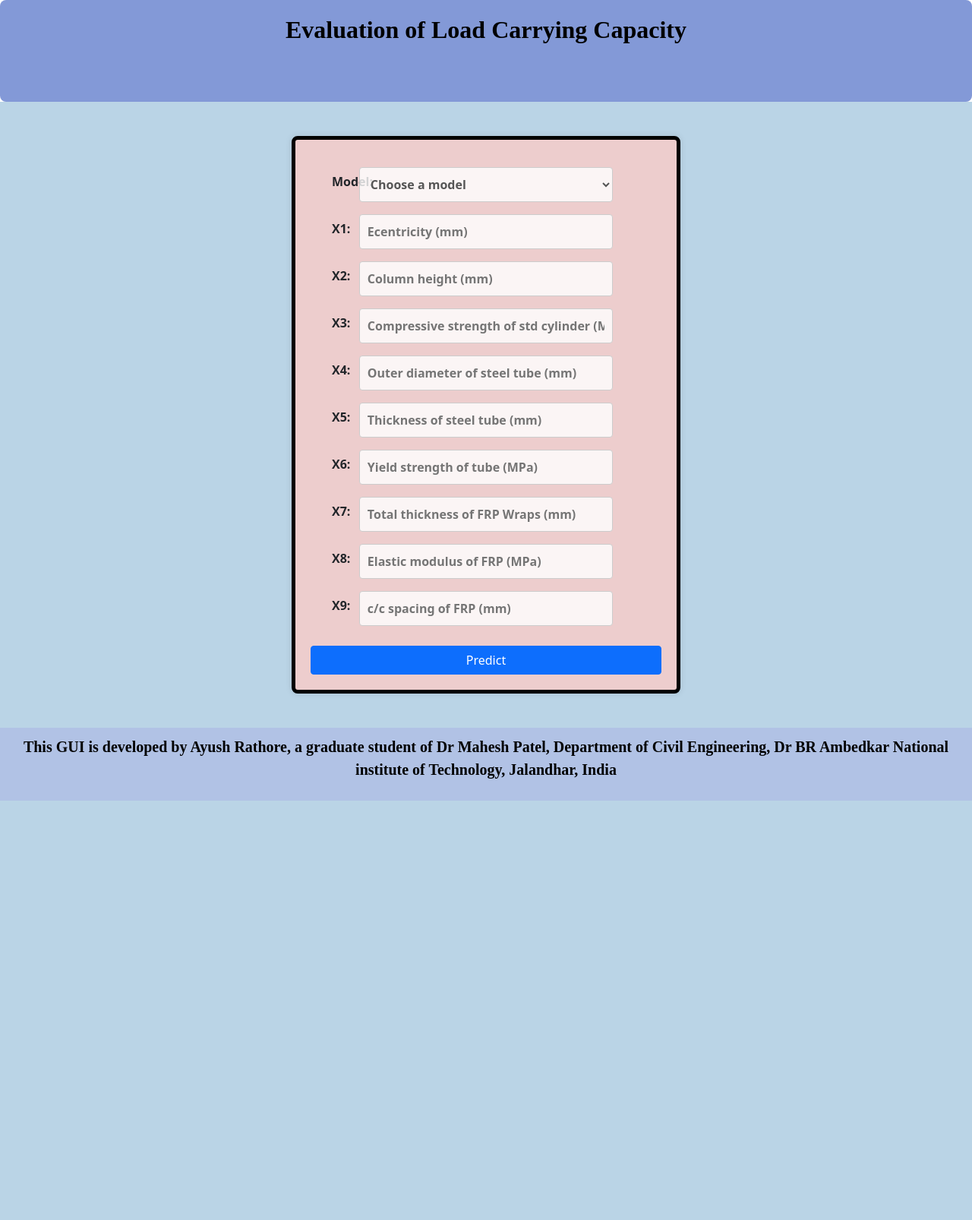
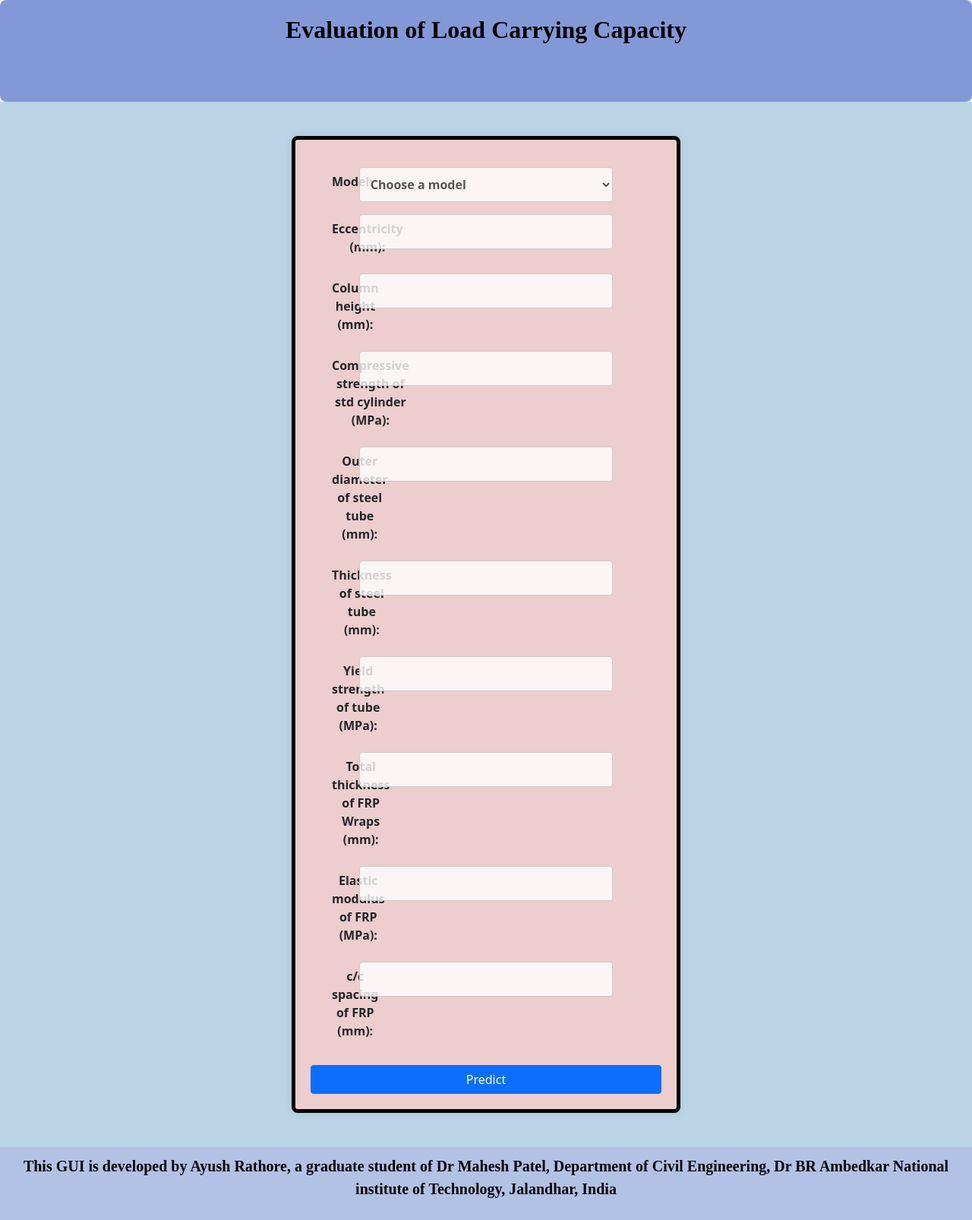
Before and after one commit to ayushrathore111/loadpredictor, a Flask app: template templates/temp.html in a window 1280 px wide. Shown: the whole page at 76% size. Before the commit the page ends 1054 px from the top, so only its background shows below. Run offline with Flask 3, Linux system fonts and the light colour scheme; the template is opened without the code that fills it, so the values that code supplies are empty; parts of the project's set-up code (start-up, migrations or seed data) failed here and were passed over.

Commit message:
Update temp.html

```diff
--- a/templates/temp.html
+++ b/templates/temp.html
@@ -43,77 +43,77 @@
                             </select>
                     </div>
                 </div>
-                <div class="row m-3">
+               <div class="row m-3">
                     <div class="col-1 text-center">
-                        <label for="inputPassword6" class="col-form-label">X1:</label>
+                        <label for="inputPassword6" class="col-form-label">Eccentricity (mm):</label>
                     </div>
                     <div class="col-10">
-                        <input type="text" name="ecc" placeholder="Ecentricity (mm)" required="required" />
+                        <input type="text" name="ecc" required="required" />
                     </div>
                 </div>
 
                 <div class="row m-3">
                     <div class="col-1 text-center">
-                        <label for="inputPassword6" class="col-form-label">X2:</label>
+                        <label for="inputPassword6" class="col-form-label">Column height (mm):</label>
                     </div>
                     <div class="col-10">
-                        <input type="text" name="Ch" placeholder="Column height (mm)" required="required" />
+                        <input type="text" name="Ch" required="required" />
                     </div>
                 </div>
                 <div class="row m-3">
                     <div class="col-1 text-center">
-                        <label for="inputPassword6" class="col-form-label">X3:</label>
+                        <label for="inputPassword6" class="col-form-label">Compressive strength of std cylinder (MPa):</label>
                     </div>
                     <div class="col-10">
-                        <input type="text" name="CS" placeholder="Compressive strength of std cylinder (MPa)" required="required" />
+                        <input type="text" name="CS" required="required" />
                     </div>
                 </div>
                 <div class="row m-3">
                     <div class="col-1 text-center">
-                        <label for="inputPassword6" class="col-form-label">X4:</label>
+                        <label for="inputPassword6" class="col-form-label">Outer diameter of steel tube (mm):</label>
                     </div>
                     <div class="col-10">
-                        <input type="text" name="od" placeholder="Outer diameter of steel tube (mm)" required="required" />
+                        <input type="text" name="od" required="required" />
                     </div>
                 </div>
                 <div class="row m-3">
                     <div class="col-1 text-center">
-                        <label for="inputPassword6" class="col-form-label">X5:</label>
+                        <label for="inputPassword6" class="col-form-label">Thickness of steel tube (mm):</label>
                     </div>
                     <div class="col-10">
-                        <input type="text" name="th" placeholder="Thickness of steel tube (mm)" required="required" />
+                        <input type="text" name="th" required="required" />
                     </div>
                 </div>
                 <div class="row m-3">
                     <div class="col-1 text-center">
-                        <label for="inputPassword6" class="col-form-label">X6:</label>
+                        <label for="inputPassword6" class="col-form-label">Yield strength of tube (MPa):</label>
                     </div>
                     <div class="col-10">
-                        <input type="text" name="ys" placeholder="Yield strength of tube (MPa)" required="required" />
+                        <input type="text" name="ys" required="required" />
                     </div>
                 </div>
                 <div class="row m-3">
                     <div class="col-1 text-center">
-                        <label for="inputPassword6" class="col-form-label">X7:</label>
+                        <label for="inputPassword6" class="col-form-label">Total thickness of FRP Wraps (mm):</label>
                     </div>
                     <div class="col-10">
-                        <input type="text" name="tt" placeholder="Total thickness of FRP Wraps (mm)" required="required" />
+                        <input type="text" name="tt" required="required" />
                     </div>
                 </div>
                 <div class="row m-3">
                     <div class="col-1 text-center">
-                        <label for="inputPassword6" class="col-form-label">X8:</label>
+                        <label for="inputPassword6" class="col-form-label">Elastic modulus of FRP (MPa):</label>
                     </div>
                     <div class="col-10">
-                        <input type="text" name="em" placeholder="Elastic modulus of FRP (MPa)" required="required" />
+                        <input type="text" name="em" required="required" />
                     </div>
                 </div>
                 <div class="row m-3">
                     <div class="col-1 text-center">
-                        <label for="inputPassword6" class="col-form-label">X9:</label>
+                        <label for="inputPassword6" class="col-form-label">c/c spacing of FRP (mm):</label>
                     </div>
                     <div class="col-10">
-                        <input type="text" name="cc" placeholder="c/c spacing of FRP (mm)" required="required" />
+                        <input type="text" name="cc" required="required" />
                     </div>
                 </div>
                 <div class="row-4">
@@ -121,7 +121,6 @@
                 </div>
 
             </form>
-
 
         </div>
     </div>
```
